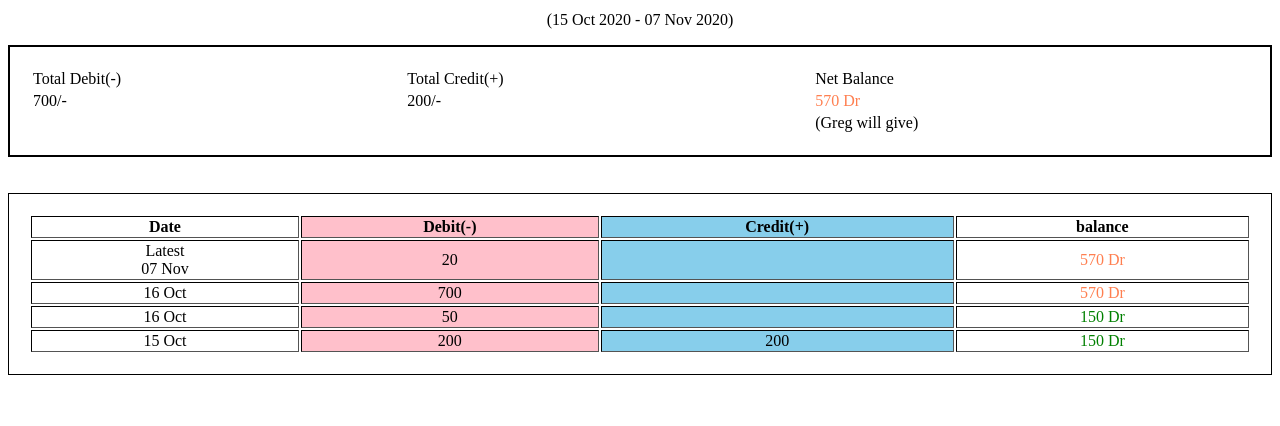
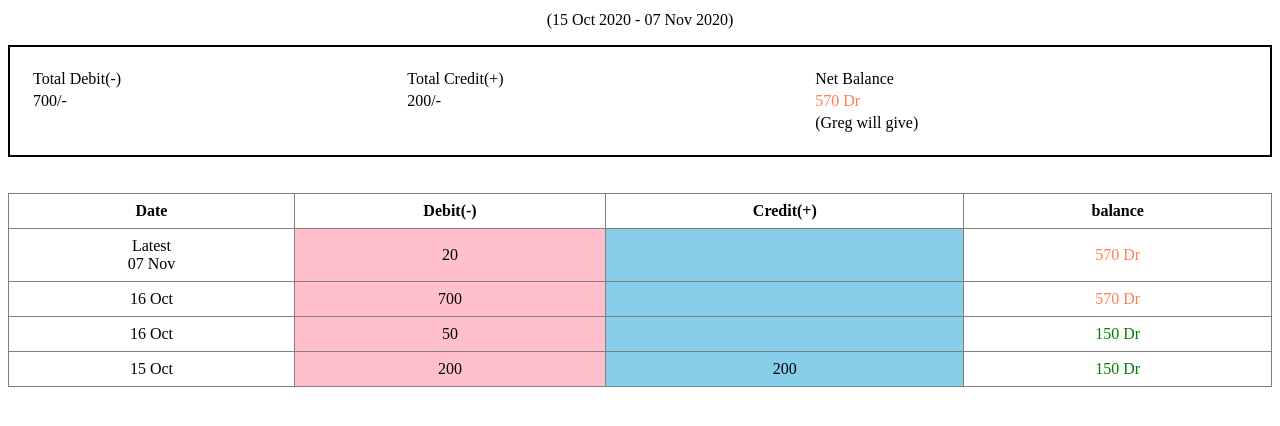
Before and after one commit to PrathyushaKuppili/TransactionHistory, a plain HTML site: page sample2.html in a window 1280 px wide. Shown: the part 198-624 px from the top of the page. Drawn offline with Linux system fonts and the light colour scheme.

Commit message:
Made changes in KhataSample

```diff
--- a/sample2.html
+++ b/sample2.html
@@ -3,14 +3,20 @@
     <script src="https://use.fontawesome.com/releases/v5.13.0/js/all.js" crossorigin="anonymous"></script>
     <title>Pay Out Invoice</title>
     <style>
-        table {
+        .firstone {
   border: 2px solid black;
   padding: 20px;
   column-count: 3;
   object-fit: cover;
 }
-.newone{
+#newone{
     border: 1px solid black;
+    padding: 4px 8px;
+    border-collapse: collapse;
+}
+#newone td,#newone th{
+    border: 1px solid grey;
+  padding: 8px;
 }
 </style>
 </head>
@@ -24,7 +30,7 @@
 </p>
 <h1><p style="color:black; text-align: center;" ><b>Transaction History</b></p></h1>
 <p style="color:black; text-align: center;" >(15 Oct 2020 - 07 Nov 2020)</p>
-<table style="width:100%">
+<table style="width:100%" class="firstone">
     <tr>
         <td>Total Debit(-)</td>
         <td>Total Credit(+)</td>
@@ -43,12 +49,12 @@
 </table>
 <br><br>
 
-<table style="width:100%" border="1" class="newone">
-    <tr>
-        <th>Date</th>
-        <th style="background-color: pink;">Debit(-)</th>
-        <th style="background-color: skyblue;">Credit(+)</th>
-        <th>balance</th>
+<table style="width:100%"  id="newone">
+    <tr align="center">
+        <th><b>Date</b></th>
+        <th><b>Debit(-)</b></th>
+        <th><b>Credit(+)</b></th>
+        <th><b>balance</b></th>
     </tr>
     <tr align="center">
         <td>Latest<br>07 Nov</td>
@@ -56,13 +62,13 @@
         <td style="background-color: skyblue;" ></td>
         <td style="color: coral;">570 Dr</td>
     </tr>
-    <tr align="center">
+    <tr align="center" >
         <td>16 Oct</td>
         <td style="background-color: pink;">700</td>
         <td style="background-color: skyblue;"></td>
         <td style="color: coral;">570 Dr</td>
     </tr>
-    <tr align="center">
+    <tr align="center" >
         <td>16 Oct</td>
         <td style="background-color: pink;">50</td>
         <td style="background-color: skyblue;"></td>
```
